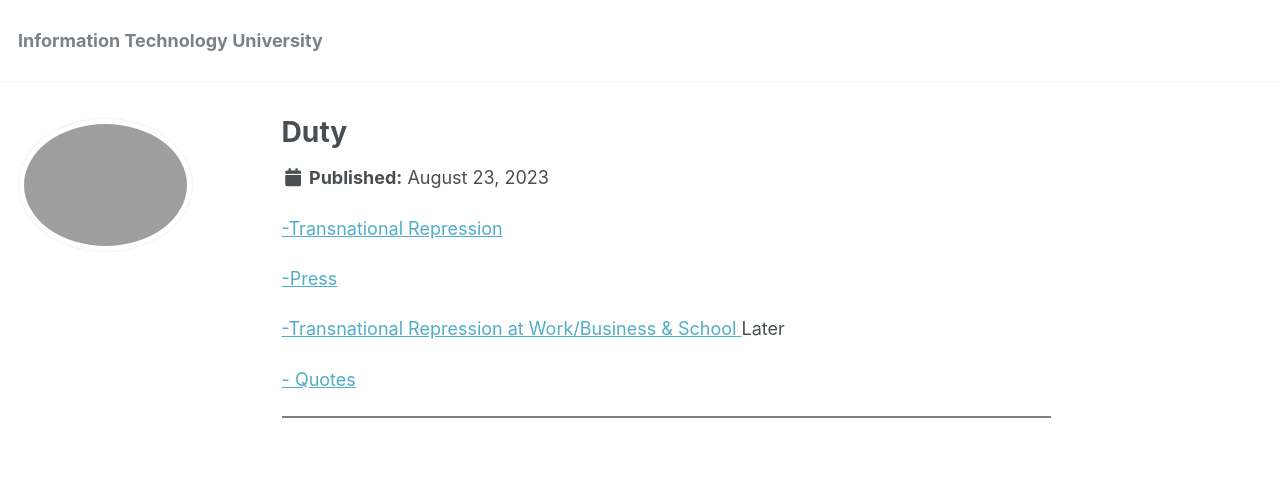
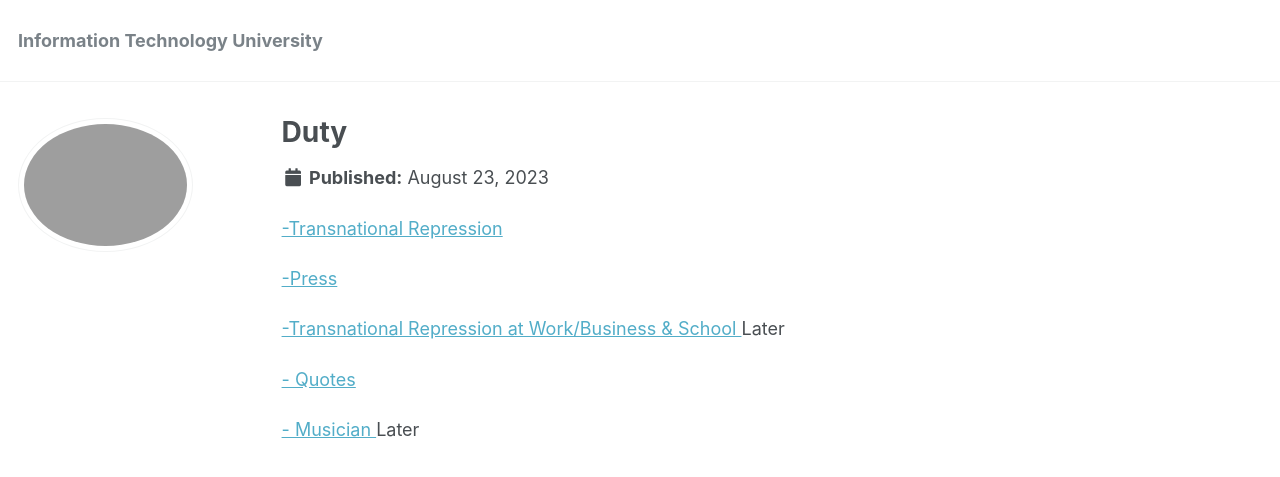
Before and after one commit to phdcsseiden/phdcsseiden.github.io, a Jekyll site: the page built from _pages/Duty.md, in a window 1280 px wide. Shown: the top 477 px of the page. Built offline with Jekyll 4.4.1, drawn with Linux system fonts in a browser that asks for light colours.

Commit message:
Update Duty.md

```diff
--- a/_pages/Duty.md
+++ b/_pages/Duty.md
@@ -35,4 +35,4 @@ modified: 2023-08-23
 
 
 
-<hr style="height:2px;border-width:0;color:gray;background-color:gray">
+<a href="  "> - Musician  </a> Later
```
